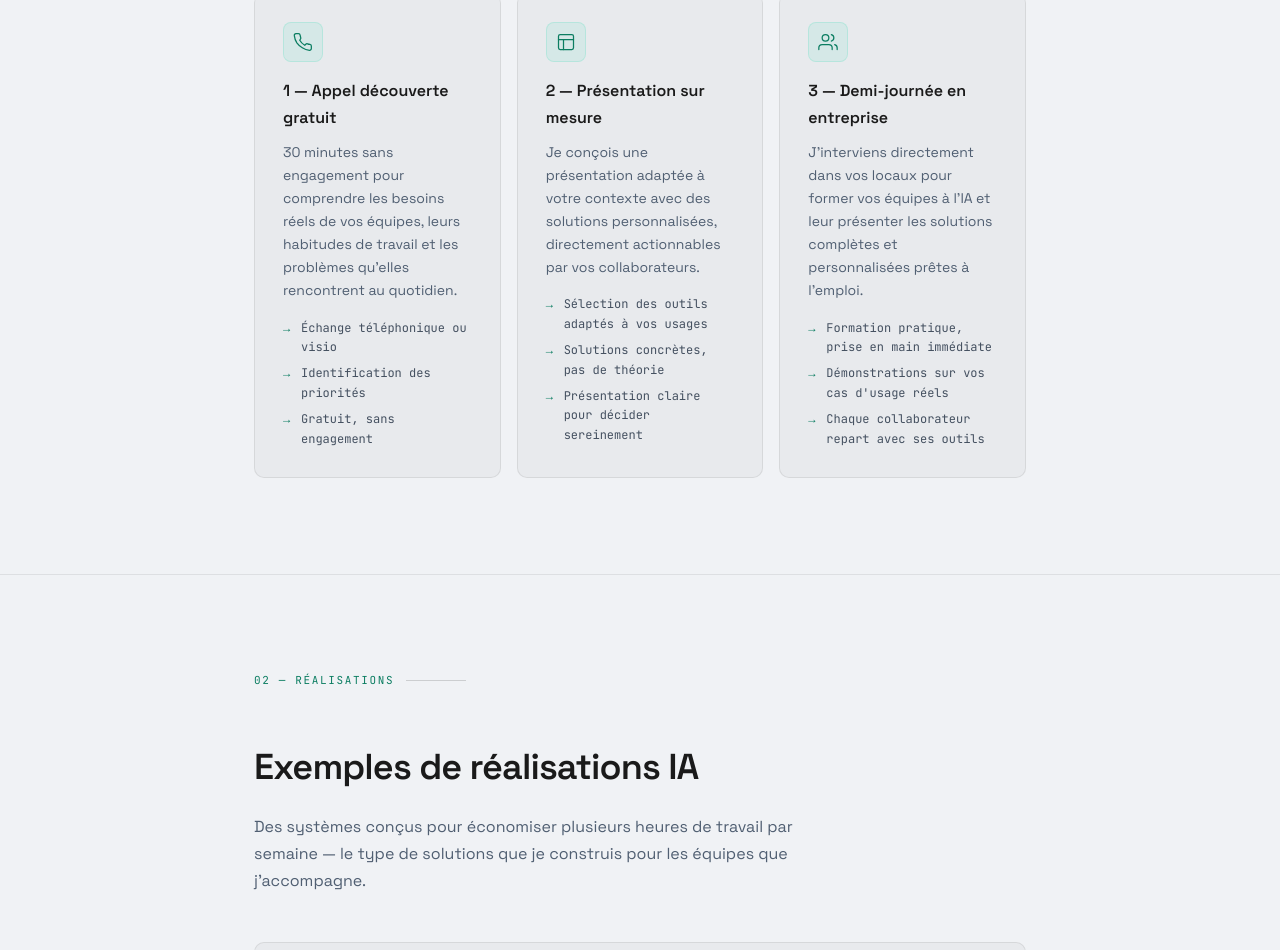
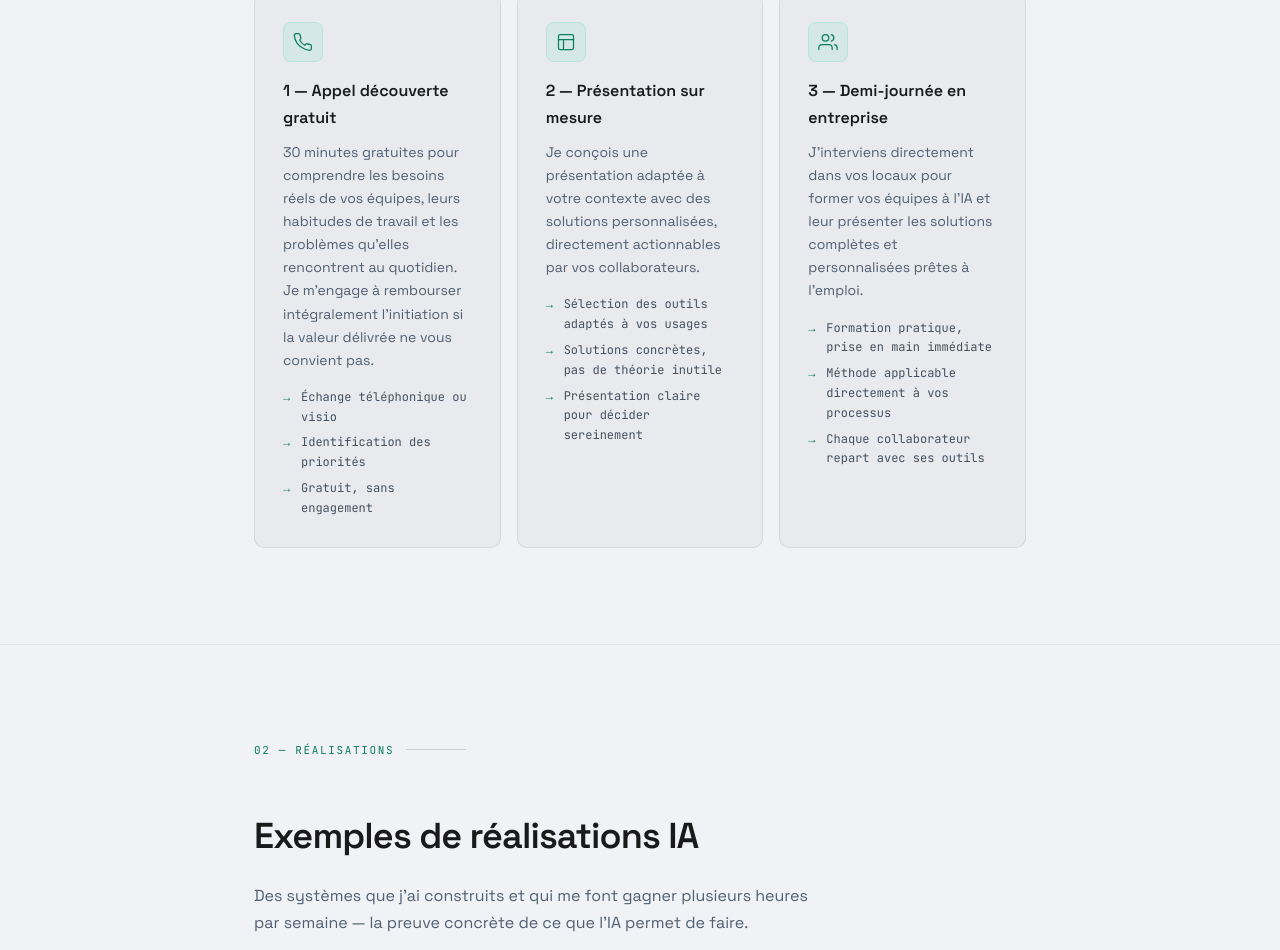
Before and after one commit to 99Jared9/consulting, a plain HTML site: page index.html in a window 1280 px wide. Shown: the part 1148-2098 px from the top of the page. Drawn offline with Linux system fonts and the light colour scheme; a script that the page names is missing.

Commit message:
content : retouches éditoriales hero, services, réalisations et contact
- Hero : "théorie abstraite inutile"
- Service 1 : "30 min gratuites" + garantie de remboursement
- Service 2 : "pas de théorie inutile"
- Service 3 : méthode applicable directement
- Réalisations : projets perso qui font gagner plusieurs heures/semaine
- Contact : "réservez un appel" au lieu de "écrivez-moi"

Co-Authored-By: Claude Sonnet 4.6 <noreply@anthropic.com>

```diff
--- a/index.html
+++ b/index.html
@@ -101,7 +101,7 @@ h1 .dim{color:var(--muted);font-weight:300}
       <span class="dim">L'IA concrète pour vos équipes</span>
     </h1>
     <p class="hero-sub fade-up delay-2">
-      J'interviens en PME et ETI pour <strong>initier vos collaborateurs à l'intelligence artificielle</strong> et leur remettre des solutions immédiatement utilisables — pas de théorie abstraite, uniquement ce qui change le quotidien.
+      J'interviens en PME et ETI pour <strong>initier vos collaborateurs à l'intelligence artificielle</strong> et leur remettre des solutions immédiatement utilisables — pas de théorie abstraite inutile, uniquement ce qui change le quotidien.
     </p>
     <div class="cta-row fade-up delay-3">
       <a href="#services" class="btn btn-primary">Voir mes services</a>
@@ -123,7 +123,7 @@ h1 .dim{color:var(--muted);font-weight:300}
           <svg width="20" height="20" viewBox="0 0 24 24" fill="none" stroke="currentColor" stroke-width="1.5" stroke-linecap="round" stroke-linejoin="round"><path d="M22 16.92v3a2 2 0 0 1-2.18 2 19.79 19.79 0 0 1-8.63-3.07A19.5 19.5 0 0 1 4.64 13a19.79 19.79 0 0 1-3.07-8.67A2 2 0 0 1 3.55 2h3a2 2 0 0 1 2 1.72 12.84 12.84 0 0 0 .7 2.81 2 2 0 0 1-.45 2.11L8.09 9.91a16 16 0 0 0 6 6l1.27-1.27a2 2 0 0 1 2.11-.45 12.84 12.84 0 0 0 2.81.7A2 2 0 0 1 22 16.92z"/></svg>
         </div>
         <h3 class="service-title">1 — Appel découverte gratuit</h3>
-        <p class="service-desc">30 minutes sans engagement pour comprendre les besoins réels de vos équipes, leurs habitudes de travail et les problèmes qu'elles rencontrent au quotidien.</p>
+        <p class="service-desc">30 minutes gratuites pour comprendre les besoins réels de vos équipes, leurs habitudes de travail et les problèmes qu'elles rencontrent au quotidien. Je m'engage à rembourser intégralement l'initiation si la valeur délivrée ne vous convient pas.</p>
         <ul class="service-list">
           <li>Échange téléphonique ou visio</li>
           <li>Identification des priorités</li>
@@ -139,7 +139,7 @@ h1 .dim{color:var(--muted);font-weight:300}
         <p class="service-desc">Je conçois une présentation adaptée à votre contexte avec des solutions personnalisées, directement actionnables par vos collaborateurs.</p>
         <ul class="service-list">
           <li>Sélection des outils adaptés à vos usages</li>
-          <li>Solutions concrètes, pas de théorie</li>
+          <li>Solutions concrètes, pas de théorie inutile</li>
           <li>Présentation claire pour décider sereinement</li>
         </ul>
       </div>
@@ -152,7 +152,7 @@ h1 .dim{color:var(--muted);font-weight:300}
         <p class="service-desc">J'interviens directement dans vos locaux pour former vos équipes à l'IA et leur présenter les solutions complètes et personnalisées prêtes à l'emploi.</p>
         <ul class="service-list">
           <li>Formation pratique, prise en main immédiate</li>
-          <li>Démonstrations sur vos cas d'usage réels</li>
+          <li>Méthode applicable directement à vos processus</li>
           <li>Chaque collaborateur repart avec ses outils</li>
         </ul>
       </div>
@@ -166,7 +166,7 @@ h1 .dim{color:var(--muted);font-weight:300}
   <div class="wrap">
     <p class="section-label" aria-hidden="true">02 — Réalisations</p>
     <h2 id="projects-title">Exemples de réalisations IA</h2>
-    <p class="section-intro">Des systèmes conçus pour économiser plusieurs heures de travail par semaine — le type de solutions que je construis pour les équipes que j'accompagne.</p>
+    <p class="section-intro">Des systèmes que j'ai construits et qui me font gagner plusieurs heures par semaine — la preuve concrète de ce que l'IA permet de faire.</p>
     <div class="project-grid" id="project-grid" aria-live="polite" aria-label="Liste des projets"></div>
     <p class="project-error" id="project-error" role="alert" hidden>Impossible de charger les projets.</p>
   </div>
@@ -399,7 +399,7 @@ h1 .dim{color:var(--muted);font-weight:300}
     <p class="section-label" aria-hidden="true">04 — Appel stratégique</p>
     <div class="contact-inner">
       <h2 id="contact-title">Organisons un appel de 30 minutes</h2>
-      <p>Vous voulez que vos équipes adoptent l'IA sans résistance ni perte de temps ? Écrivez-moi — après un premier échange gratuit de 30 minutes, je vous propose un format adapté sous 48h.</p>
+      <p>Vous voulez que vos équipes adoptent l'IA sans résistance ni perte de temps ? Réservez un appel — après un premier échange gratuit de 30 minutes, je vous propose un format adapté sous 48h.</p>
       <p>Sans engagement. Je commence toujours par comprendre vos enjeux avant de proposer quoi que ce soit.</p>
       <div class="calendly-inline-widget" data-url="https://calendly.com/contact-9jared99/30min?background_color=0d1117&text_color=e8edf2&primary_color=00d4a0" style="min-width:320px;height:700px;"></div>
       <script type="text/javascript" src="https://assets.calendly.com/assets/external/widget.js" async></script>
```
